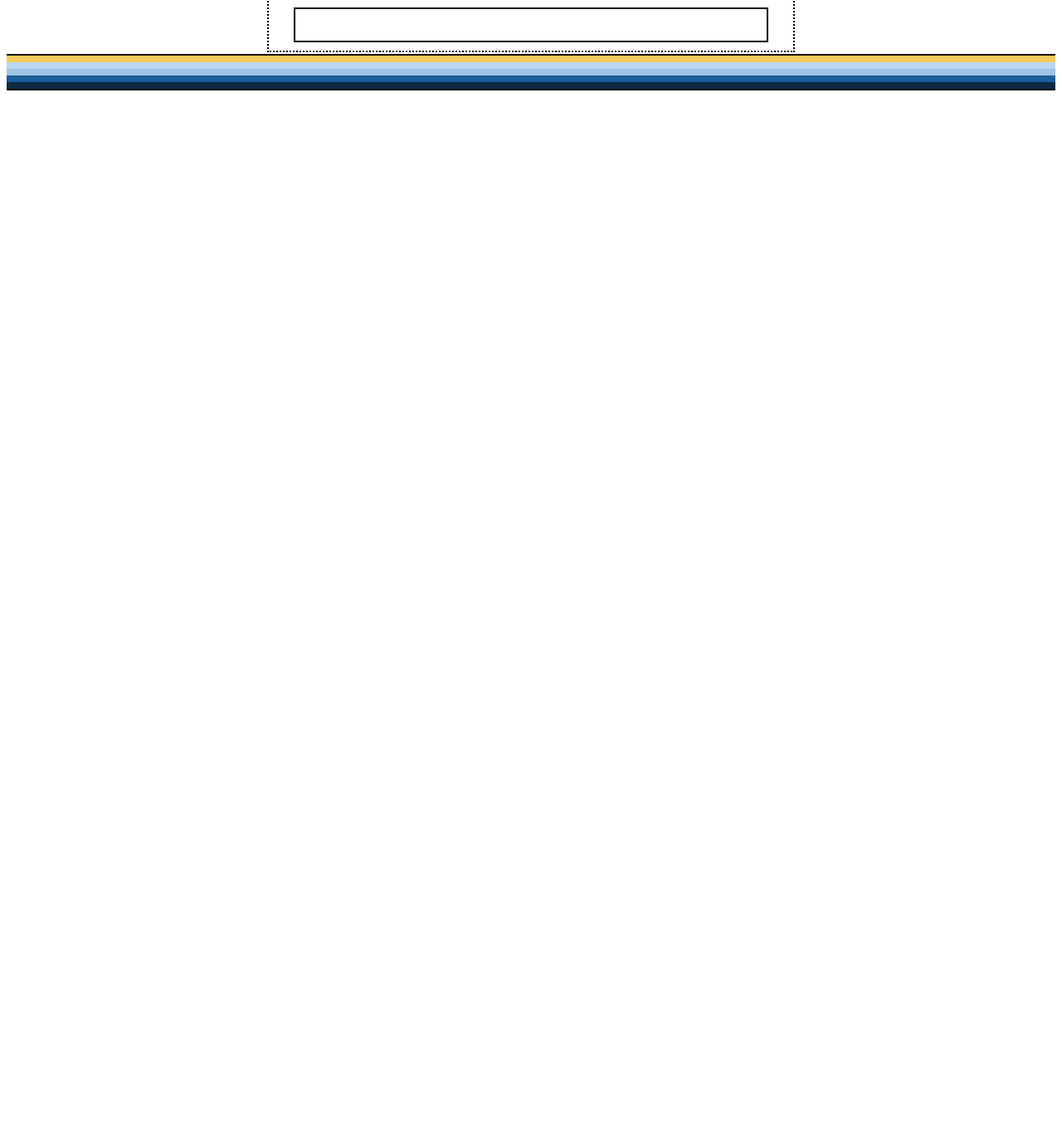
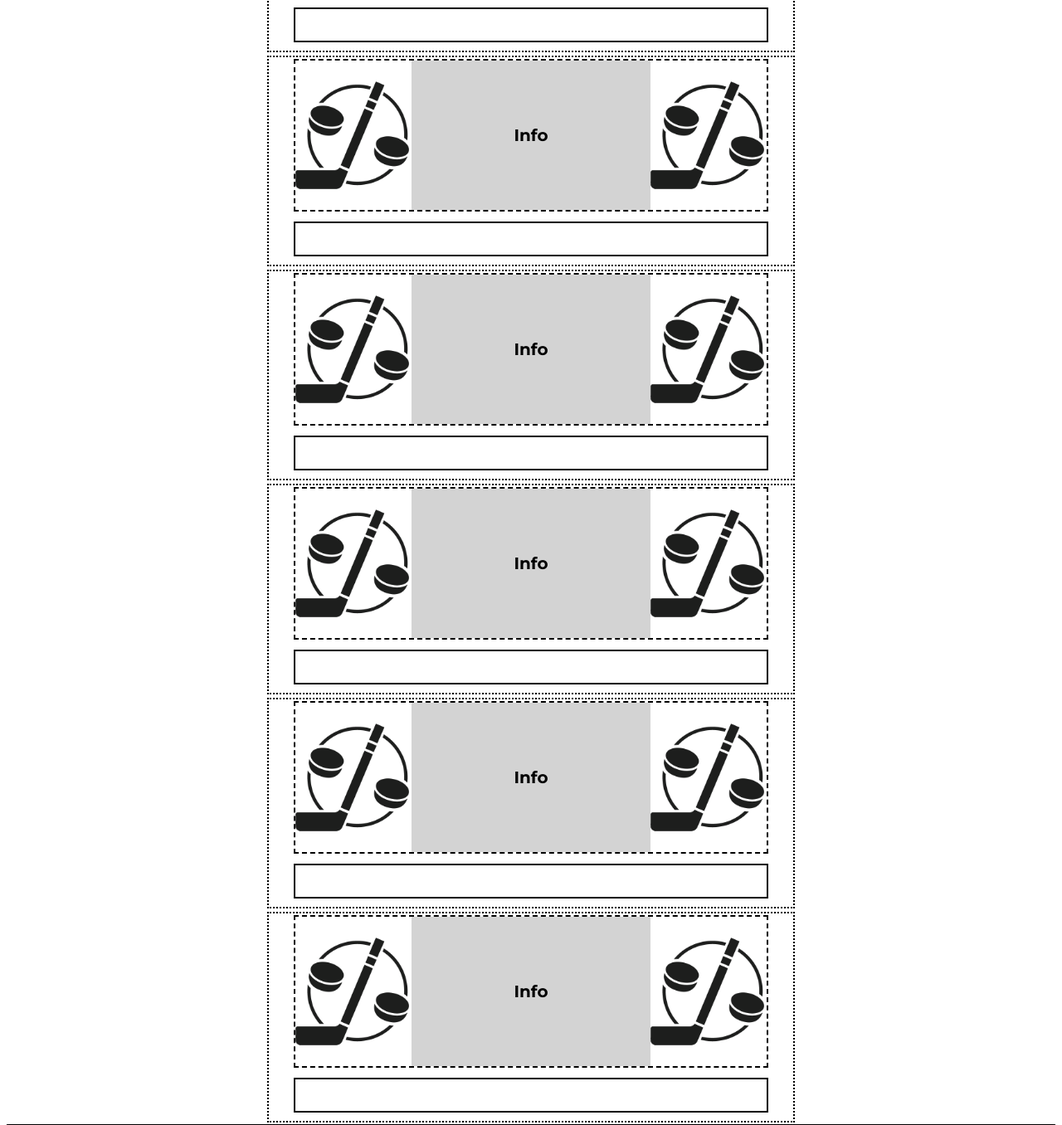
Before and after one commit to AndrewSauerland/puck-percentage-ui, a website: page src/html/index.html in a window 1280 px wide. Shown: the part 1118-2474 px from the top of the page at 83% size. Before the commit the page ends 1235 px from the top, so only its background shows below. Drawn offline with Linux system fonts and the light colour scheme.

Commit message:
Add more examples

```diff
--- a/src/html/index.html
+++ b/src/html/index.html
@@ -112,6 +112,46 @@
             </div>
             <div class="prob-percentage"></div>
           </div>
+          <div class="prob-entry">
+            <div class="prob-content">
+              <img src="../../lib/img/PuckPercentageCrop.png" class="entry-team-logo">
+              <div class="prob-info">Info</div>
+              <img src="../../lib/img/PuckPercentageCrop.png" class="entry-team-logo">
+            </div>
+            <div class="prob-percentage"></div>
+          </div>
+          <div class="prob-entry">
+            <div class="prob-content">
+              <img src="../../lib/img/PuckPercentageCrop.png" class="entry-team-logo">
+              <div class="prob-info">Info</div>
+              <img src="../../lib/img/PuckPercentageCrop.png" class="entry-team-logo">
+            </div>
+            <div class="prob-percentage"></div>
+          </div>
+          <div class="prob-entry">
+            <div class="prob-content">
+              <img src="../../lib/img/PuckPercentageCrop.png" class="entry-team-logo">
+              <div class="prob-info">Info</div>
+              <img src="../../lib/img/PuckPercentageCrop.png" class="entry-team-logo">
+            </div>
+            <div class="prob-percentage"></div>
+          </div>
+          <div class="prob-entry">
+            <div class="prob-content">
+              <img src="../../lib/img/PuckPercentageCrop.png" class="entry-team-logo">
+              <div class="prob-info">Info</div>
+              <img src="../../lib/img/PuckPercentageCrop.png" class="entry-team-logo">
+            </div>
+            <div class="prob-percentage"></div>
+          </div>
+          <div class="prob-entry">
+            <div class="prob-content">
+              <img src="../../lib/img/PuckPercentageCrop.png" class="entry-team-logo">
+              <div class="prob-info">Info</div>
+              <img src="../../lib/img/PuckPercentageCrop.png" class="entry-team-logo">
+            </div>
+            <div class="prob-percentage"></div>
+          </div>
         </div>
 
 
```
